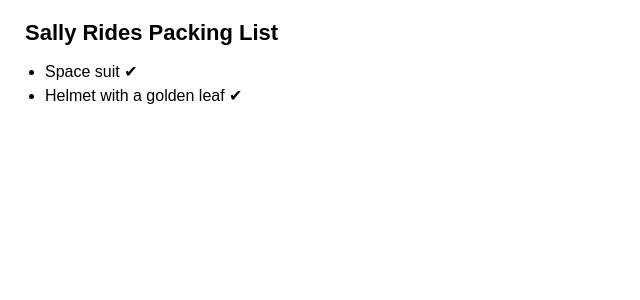
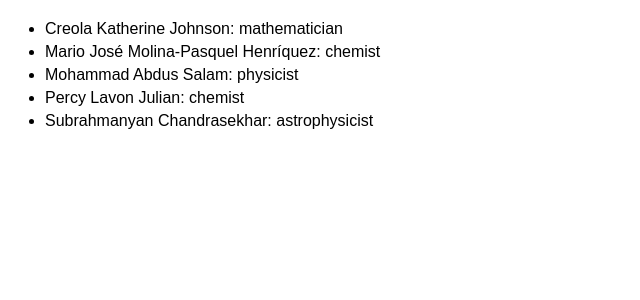
Before and after one commit to mich-deg/learn-react, a React (Vite) app: page / in a window 1280 px wide. Shown: the top 300 px of the page, without its empty margins (0-640 px from the left). Built offline with nearby package versions, Linux system fonts and the light colour scheme.

Commit message:
rendering data from arrays

```diff
--- a/src/App.jsx
+++ b/src/App.jsx
@@ -1,60 +1,23 @@
 import React from "react";
 
-import PropTypes from "prop-types";
+const people = [
+  'Creola Katherine Johnson: mathematician',
+  'Mario José Molina-Pasquel Henríquez: chemist',
+  'Mohammad Abdus Salam: physicist',
+  'Percy Lavon Julian: chemist',
+  'Subrahmanyan Chandrasekhar: astrophysicist'
+];
 
-// import Gallery from "./component/Gallery";
+const List = () => {
+  const listItems = people.map(person => <li>{person}</li>)
+  return <ul>{listItems}</ul>
 
-const Item = ({ name, isPacked }) => {
-  let itemContent = name;
-  if (isPacked) {
-    itemContent = name + " ✔";
-    // return <li className="item">{name} ✔</li>; // option 1
-    // return null; // option 2
-
-    /* ternary operator --- option 3 */
-    // return (
-    //   <li className="item">{isPacked ? <del>{name + " ✔"}</del> : name}</li>
-    // );
-
-      /* AND operator && --- option 4 */
-
-    // return (
-    //   <li className="item">
-    //     {name} {isPacked && '✔'}
-    //   </li>
-    // );
-  return (
-    <li className="item">
-      {itemContent}
-    </li>
-  );
-  }
-  // return <li className="item">{name}</li>; // with option 1 or 2
-};
-
-Item.propTypes = {
-  name: PropTypes.string.isRequired,
-  isPacked: PropTypes.bool.isRequired,
-};
-
-const PackingList = () => {
-  return (
-    <section>
-      <h1>Sally Rides Packing List</h1>
-      <ul>
-        <Item isPacked={true} name="Space suit" />
-        <Item isPacked={true} name="Helmet with a golden leaf" />
-        <Item isPacked={false} name="Photo of Tam" />
-      </ul>
-    </section>
-  );
-};
+}
 
 const App = () => {
   return (
     <div>
-      {/* <Gallery /> */}
-      <PackingList />
+      <List />
     </div>
   );
 };
```
